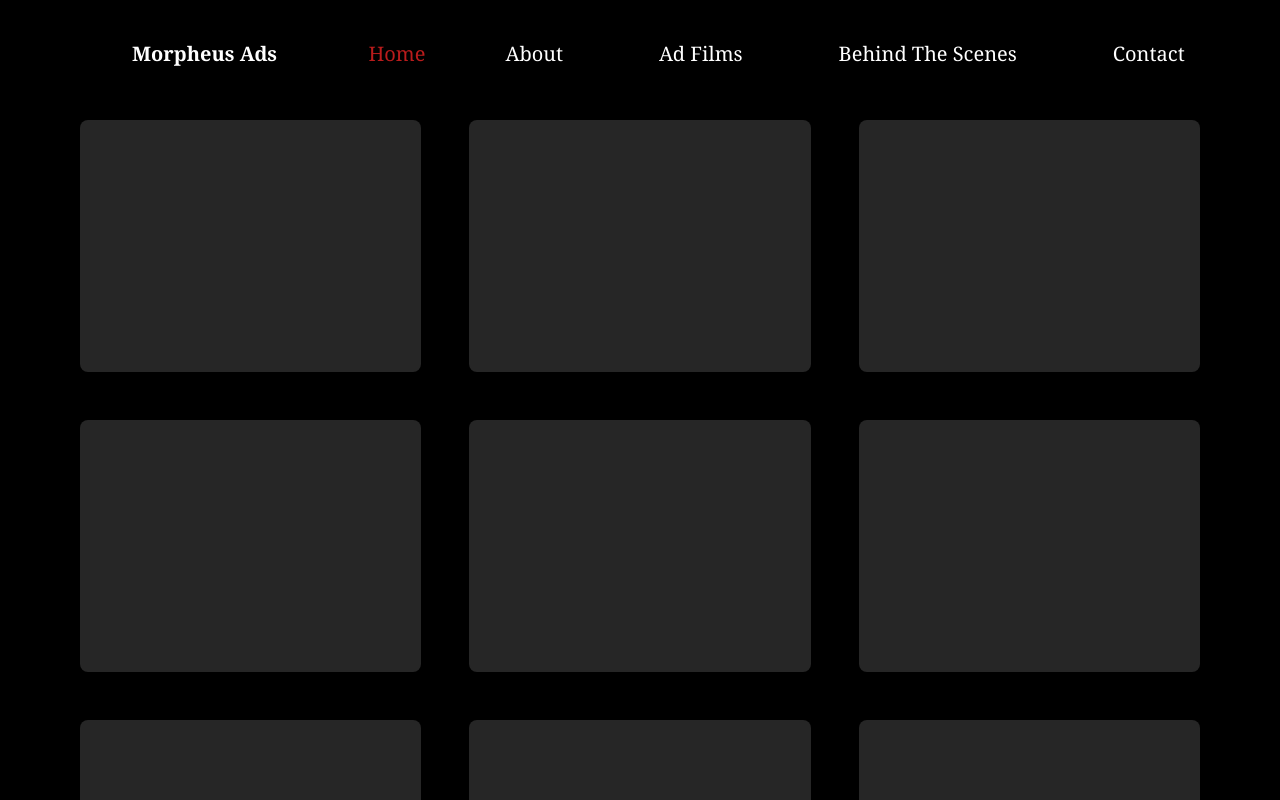
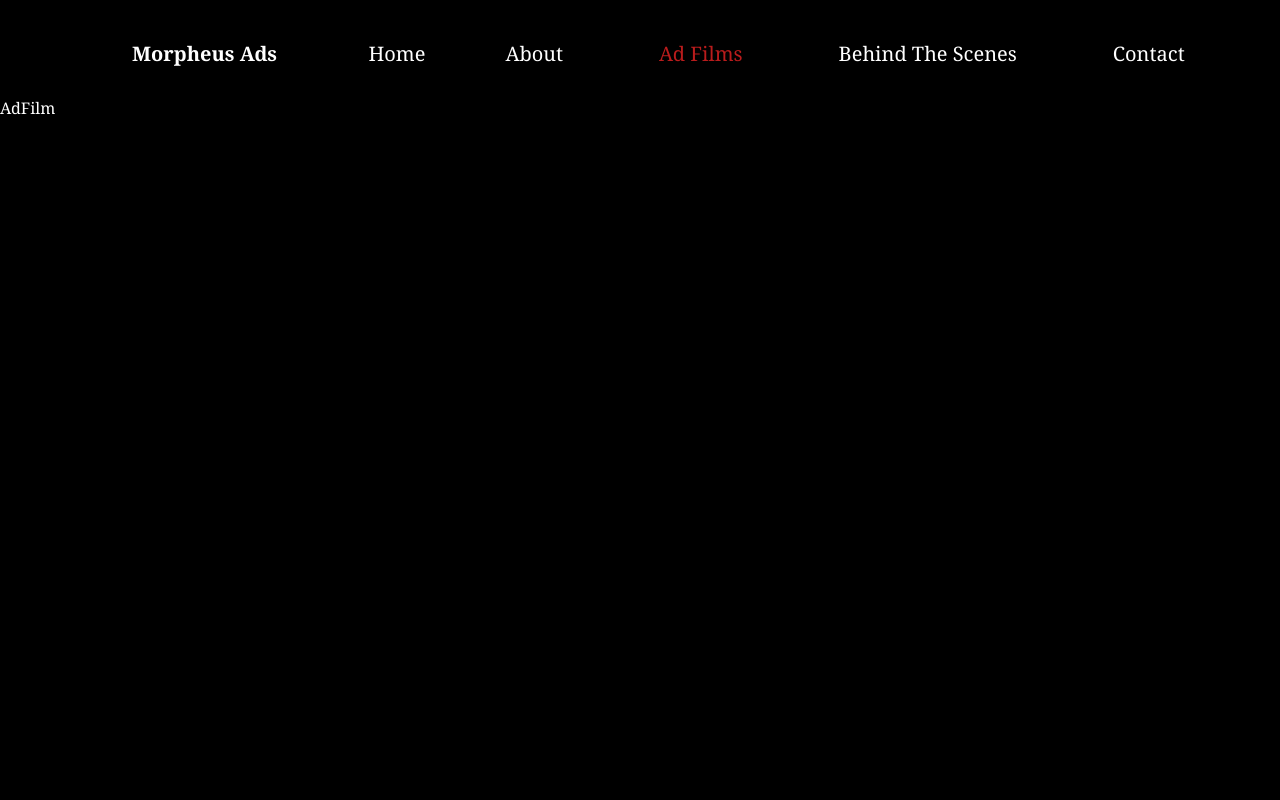
Before and after one commit to saviyola-shajan/morpheus, a React (Vite) app: page /adfilms in a window 1280 px wide. Shown: the top 800 px of the page. Built offline with nearby package versions, Linux system fonts and the light colour scheme.

Commit message:
all routes completed

```diff
--- a/src/App.jsx
+++ b/src/App.jsx
@@ -1,9 +1,24 @@
+import {Routes,Route,Navigate} from 'react-router-dom'
+import Navbar from './Components/Navbar/Navbar'
 import Home from "./pages/Home"
+import About from './pages/About'
+import AdFilm from './pages/AdFilm'
+import BehindTheScenes from './pages/BehindTheScenes'
+import Contact from './pages/Contact'
+
 function App() {
 
   return (
     <>
-    <Home/>
+      <Navbar/>
+      <Routes>
+        <Route path='/home' element={<Home/>}/>
+        <Route path='/about' element={<About/>}/>
+        <Route path='/adfilms' element={<AdFilm/>}/>
+        <Route path='/behindthescenes' element={<BehindTheScenes/>}/>
+        <Route path='/contact' element={<Contact/>}/>
+        <Route path="*" element={<Navigate to="/home" />} />
+      </Routes>
     </>
   )
 }
--- a/src/Components/Navbar/Navbar.jsx
+++ b/src/Components/Navbar/Navbar.jsx
@@ -3,7 +3,7 @@ import { motion } from "framer-motion";
 import { useNavigate} from 'react-router-dom'
 const Navbar = () => {
   const [isOpen, setIsOpen] = useState(false);
-  const [selectedLink, setSelectedLink] = useState("#home");
+  const [selectedLink, setSelectedLink] = useState(location.pathname);
   const navigate=useNavigate()
 
   const toggleMenu = () => {
@@ -12,7 +12,7 @@ const Navbar = () => {
 
   const handleLinkClick = (link) => {
     setSelectedLink(link);
-    navigate(link); // Navigate to the specified link
+    navigate(link);
   };
 
   return (
@@ -55,52 +55,47 @@ const Navbar = () => {
           )}
         </button>
       </div>
-      <div className="hidden md:flex flex-1 justify-center space-x-16 pb-4 ">
-        <a
-          href="#home"
-          className={`relative inline-block  py-2 hover:text-blue-700 ml-4 hover:italic ${
-            selectedLink === "#home" ? "text-red-700" : "text-white"
+      <div className="hidden md:flex flex-1 justify-center space-x-16 pb-4">
+      <div
+        className={`relative inline-block py-2 hover:text-red-700 ml-4 hover:italic ${
+          selectedLink === '/home' ? 'text-red-700' : 'text-white'
         }`}
-          onClick={() => handleLinkClick("#home")}
+        onClick={() => handleLinkClick('/home')}
       >
         Home
-        </a>
-        <a
-          href="#about"
+      </div>
+      <div
         className={`relative inline-block py-2 px-4 hover:text-red-700 hover:italic ${
-            selectedLink === "#about" ? "text-red-700" : "text-white"
+          selectedLink === '/about' ? 'text-red-700' : 'text-white'
         }`}
-          onClick={() => handleLinkClick("#about")}
+        onClick={() => handleLinkClick('/about')}
       >
         About
-        </a>
-        <a
-          href="#adfilms"
+      </div>
+      <div
         className={`relative inline-block py-2 px-4 hover:text-red-700 hover:italic ${
-            selectedLink === "#adfilms" ? "text-red-700" : "text-white"
+          selectedLink === '/adfilms' ? 'text-red-700' : 'text-white'
         }`}
-          onClick={() => handleLinkClick("#adfilms")}
+        onClick={() => handleLinkClick('/adfilms')}
       >
         Ad Films
-        </a>
-        <a
-          href="#behindthescenes"
+      </div>
+      <div
         className={`relative inline-block py-2 px-4 hover:text-red-700 hover:italic ${
-            selectedLink === "#behindthescenes" ? "text-red-700" : "text-white"
+          selectedLink === '/behindthescenes' ? 'text-red-700' : 'text-white'
         }`}
-          onClick={() => handleLinkClick("#behindthescenes")}
+        onClick={() => handleLinkClick('/behindthescenes')}
       >
         Behind The Scenes
-        </a>
-        <a
-          href="#contact"
-          className={`relative inline-block py-2 px-4 hover:text-red-700  hover:italic ${
-            selectedLink === "#contact" ? "text-red-700" : "text-white"
+      </div>
+      <div
+        className={`relative inline-block py-2 px-4 hover:text-red-700 hover:italic ${
+          selectedLink === '/contact' ? 'text-red-700' : 'text-white'
         }`}
-          onClick={() => handleLinkClick("#contact")}
+        onClick={() => handleLinkClick('/contact')}
       >
         Contact
-        </a>
+      </div>
     </div>
       {/* Dropdown menu for mobile */}
       <motion.div
--- a/src/Components/VideoPlayer/videoPlayer.jsx
+++ b/src/Components/VideoPlayer/videoPlayer.jsx
@@ -4,20 +4,7 @@ const videoPlayer = () => {
     const videos = [
         { id: 1, title: 'Video 1', url: 'https://youtu.be/DjjJ-xhPZF4?si=_uOv3QKS-4emcukF' },
         { id: 2, title: 'Video 2', url: 'https://youtu.be/9HzQgsfHl4c?si=cyM55mnFaWzIVeDj' },
-        { id: 2, title: 'Video 2', url: 'https://youtu.be/9HzQgsfHl4c?si=cyM55mnFaWzIVeDj' },
-        { id: 2, title: 'Video 2', url: 'https://youtu.be/9HzQgsfHl4c?si=cyM55mnFaWzIVeDj' },
-        { id: 2, title: 'Video 2', url: 'https://youtu.be/9HzQgsfHl4c?si=cyM55mnFaWzIVeDj' },
-        { id: 2, title: 'Video 2', url: 'https://youtu.be/9HzQgsfHl4c?si=cyM55mnFaWzIVeDj' },
-        { id: 2, title: 'Video 2', url: 'https://youtu.be/9HzQgsfHl4c?si=cyM55mnFaWzIVeDj' },
-        { id: 2, title: 'Video 2', url: 'https://youtu.be/9HzQgsfHl4c?si=cyM55mnFaWzIVeDj' },
-        { id: 2, title: 'Video 2', url: 'https://youtu.be/9HzQgsfHl4c?si=cyM55mnFaWzIVeDj' },
-        { id: 2, title: 'Video 2', url: 'https://youtu.be/9HzQgsfHl4c?si=cyM55mnFaWzIVeDj' },
-        { id: 2, title: 'Video 2', url: 'https://youtu.be/9HzQgsfHl4c?si=cyM55mnFaWzIVeDj' },
-        { id: 2, title: 'Video 2', url: 'https://youtu.be/9HzQgsfHl4c?si=cyM55mnFaWzIVeDj' },
-        { id: 2, title: 'Video 2', url: 'https://youtu.be/9HzQgsfHl4c?si=cyM55mnFaWzIVeDj' },
-        { id: 2, title: 'Video 2', url: 'https://youtu.be/9HzQgsfHl4c?si=cyM55mnFaWzIVeDj' },
-        { id: 2, title: 'Video 2', url: 'https://youtu.be/9HzQgsfHl4c?si=cyM55mnFaWzIVeDj' },
-        { id: 2, title: 'Video 2', url: 'https://youtu.be/9HzQgsfHl4c?si=cyM55mnFaWzIVeDj' },
+
 
     ]
   return (
--- a/src/main.jsx
+++ b/src/main.jsx
@@ -1,13 +1,13 @@
 import React from 'react'
-import { BrowserRouter } from 'react-router-dom'
+import { BrowserRouter as Router } from 'react-router-dom'
 import ReactDOM from 'react-dom/client'
 import App from './App.jsx'
 import './index.css'
 
 ReactDOM.createRoot(document.getElementById('root')).render(
   <React.StrictMode>
-    <BrowserRouter>
+    <Router>
     <App />
-    </BrowserRouter>
+    </Router>
   </React.StrictMode>,
 )
--- a/src/pages/About.jsx
+++ b/src/pages/About.jsx
@@ -1,7 +1,7 @@
 
 function About() {
   return (
-    <div>About</div>
+    <div className="pt-24 text-white">About</div>
   )
 }
 
--- a/src/pages/AdFilm.jsx
+++ b/src/pages/AdFilm.jsx
@@ -1,7 +1,7 @@
 
 function AdFilm() {
   return (
-    <div>AdFilm</div>
+    <div className="pt-24 text-white">AdFilm</div>
   )
 }
 
--- a/src/pages/BehindTheScenes.jsx
+++ b/src/pages/BehindTheScenes.jsx
@@ -1,7 +1,7 @@
 
 function BehindTheScenes() {
   return (
-    <div>BehindTheScenes</div>
+    <div  className="pt-24 text-white">BehindTheScenes</div>
   )
 }
 
--- a/src/pages/Contact.jsx
+++ b/src/pages/Contact.jsx
@@ -1,7 +1,7 @@
 
 function Contact() {
   return (
-    <div>Contact</div>
+    <div  className="pt-24 text-white">Contact</div>
   )
 }
 
```
Lines whose indentation alone changed are shown as unchanged.
